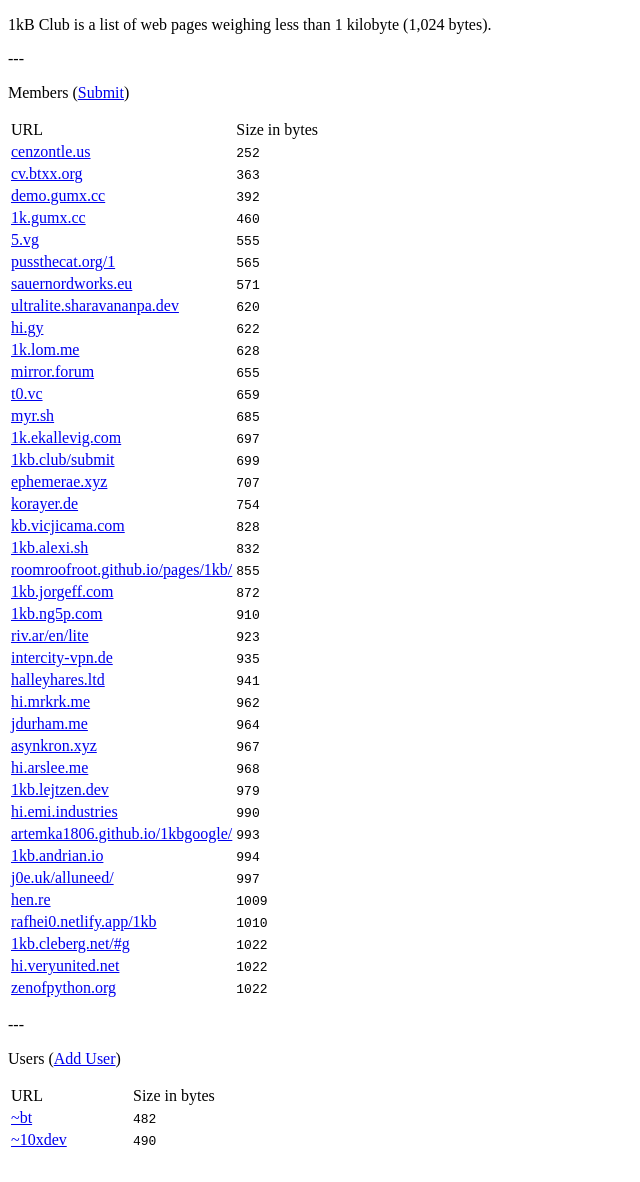
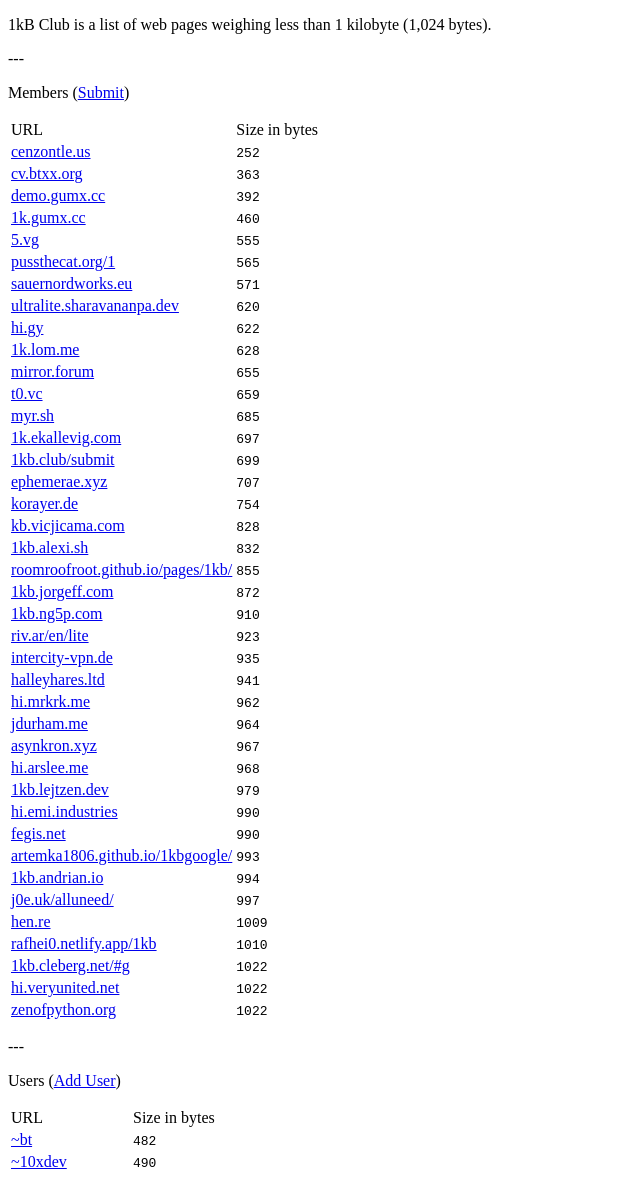
Before and after one commit to bradleytaunt/1kb.club, a Jekyll site: the page built from index.html, in a window 1280 px wide. Shown: the whole page, without its empty margins (0-640 px from the left). Built offline with Jekyll 4.4.1, drawn with Linux system fonts in a browser that asks for light colours; before the commit the page ends 1160 px from its top, so only the background shows below that.

Commit message:
Add fegis.net

```diff
--- a/_data/sites.yml
+++ b/_data/sites.yml
@@ -114,3 +114,6 @@
 
 - domain: zenofpython.org
   size: 1022
+
+- domain: fegis.net
+  size: 990
```
